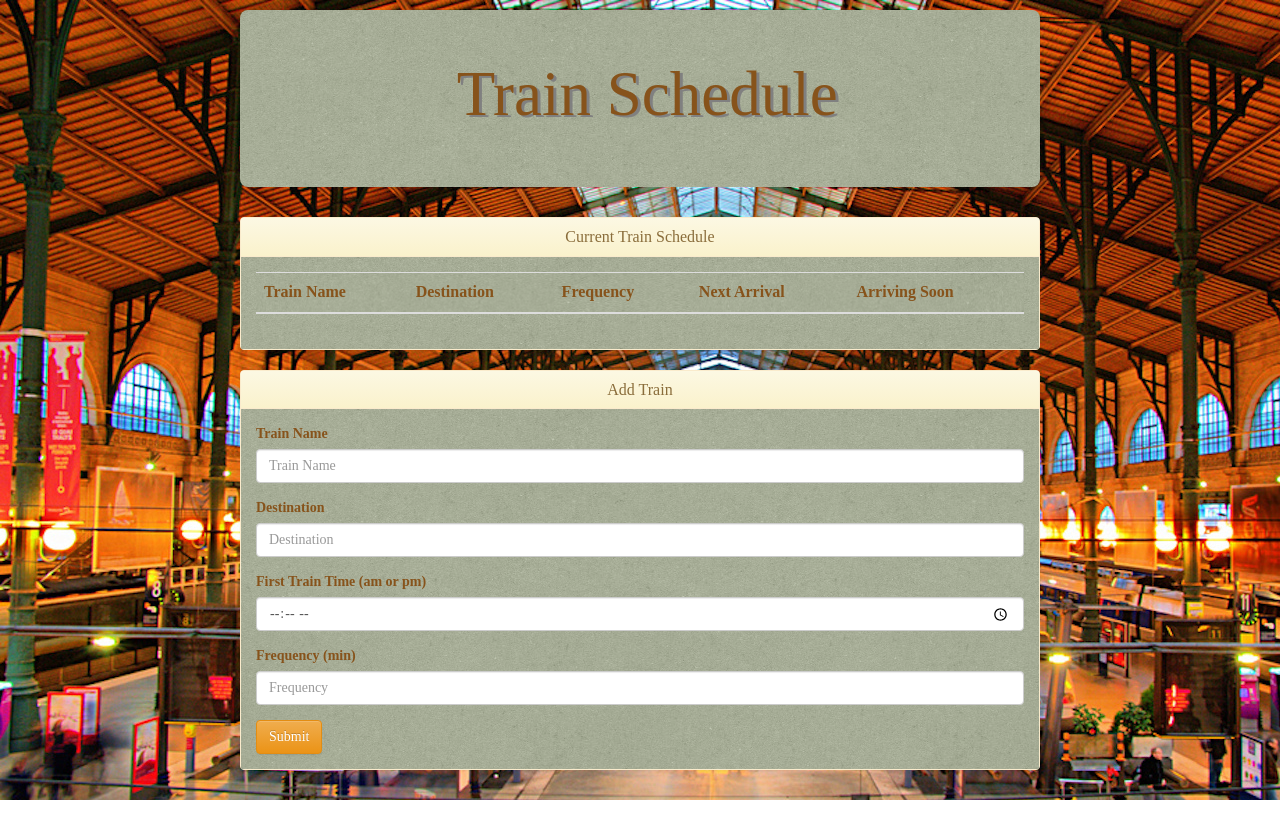
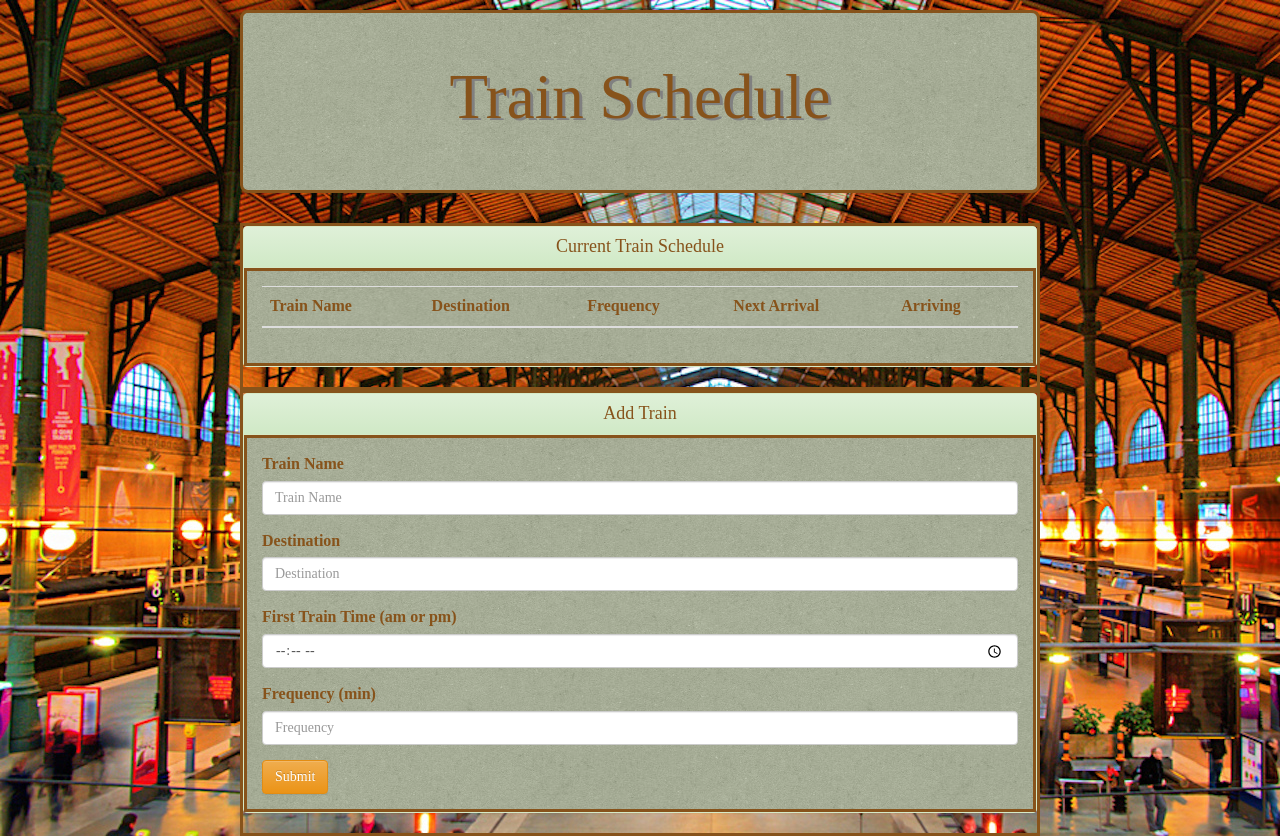
Before and after one commit to LVMagee/Train-Scheduler, a plain HTML site: page index.html in a window 1280 px wide. Before the commit the page ends 800 px from the top, so only its background shows below. Drawn offline with nearby package versions, Linux system fonts and the light colour scheme; no server answers; a web font is replaced by a local one.

Commit message:
added some finishing touches

```diff
--- a/assets/css/style.css
+++ b/assets/css/style.css
@@ -17,10 +17,25 @@ body {
 	text-shadow: 3px 2px grey;
 	background-image: url("../images/green.png");
 	border-radius: 8px;
+	border-style: solid; color: #87531B;
+}
+
+.block {
+	border-style: solid; color: #87531B;
 }
 
 .panel-body{
 	background-image: url("../images/green.png");
+	border-style: solid; color: #87531B;
+}
+
+.panel-title{
+	font-size: 18px;
+	color: #87531B;
+}
+
+label {
+	font-size: 16px;
 }
 
 table {
--- a/assets/javascript/app.js
+++ b/assets/javascript/app.js
@@ -93,7 +93,7 @@ $(document).ready(function () {
 
 
 		// Puts text into table
-		$("#trainTable > tbody").append("<tr><td>" + trnName + "</td><td>" + trnDest + "</td><td>" + "Every " + trainFreq + " minutes" + "</td><td>" + trnArrival + "</td><td>" + "In " + minAway + " minutes" + "</td></tr>");
+		$("#trainTable > tbody").append("<tr><td>" + trnName + "</td><td>" + trnDest + "</td><td>" + "Every " + trainFreq + " min." + "</td><td>" + trnArrival + "</td><td>" + "In " + minAway + " min." + "</td></tr>");
 
 	});
 	});
--- a/index.html
+++ b/index.html
@@ -35,11 +35,12 @@
 
 	<div class="wrapper">
 		<div class="jumbotron">
-			<h1><img>  Train Schedule</h1>
+			<h1>Train Schedule</h1>
 
 		</div>
 
-		<div class="panel panel-warning">
+		<div class="block">
+			<div class="panel panel-success">
 				<div class="panel-heading">
 					<h2 class="panel-title">Current Train Schedule</h2>
 				</div>
@@ -52,14 +53,16 @@
 									<th>Destination</th>
 									<th>Frequency</th>
 									<th>Next Arrival</th>
-								<th>Arriving Soon</th>
+									<th>Arriving</th>
 								</tr>
 							</tbody>
 						</table>
 					</div>
 				</div>
+			</div>
 
-		<div class="panel panel-warning">
+			<div class="block">
+				<div class="panel panel-success">
 					<div class="panel-heading">
 						<h2 class="panel-title">Add Train</h2>
 					</div>
@@ -88,6 +91,7 @@
 					</div>
 				</div>
 			</div>
+		</div>
 
 		<!-- Link to firebase -->
 		<script src="https://www.gstatic.com/firebasejs/live/3.0/firebase.js"></script>
```
Also changed, not shown: assets/images/tracks.png (added), assets/images/tracks1.png (added). Lines whose indentation alone changed are shown as unchanged.
